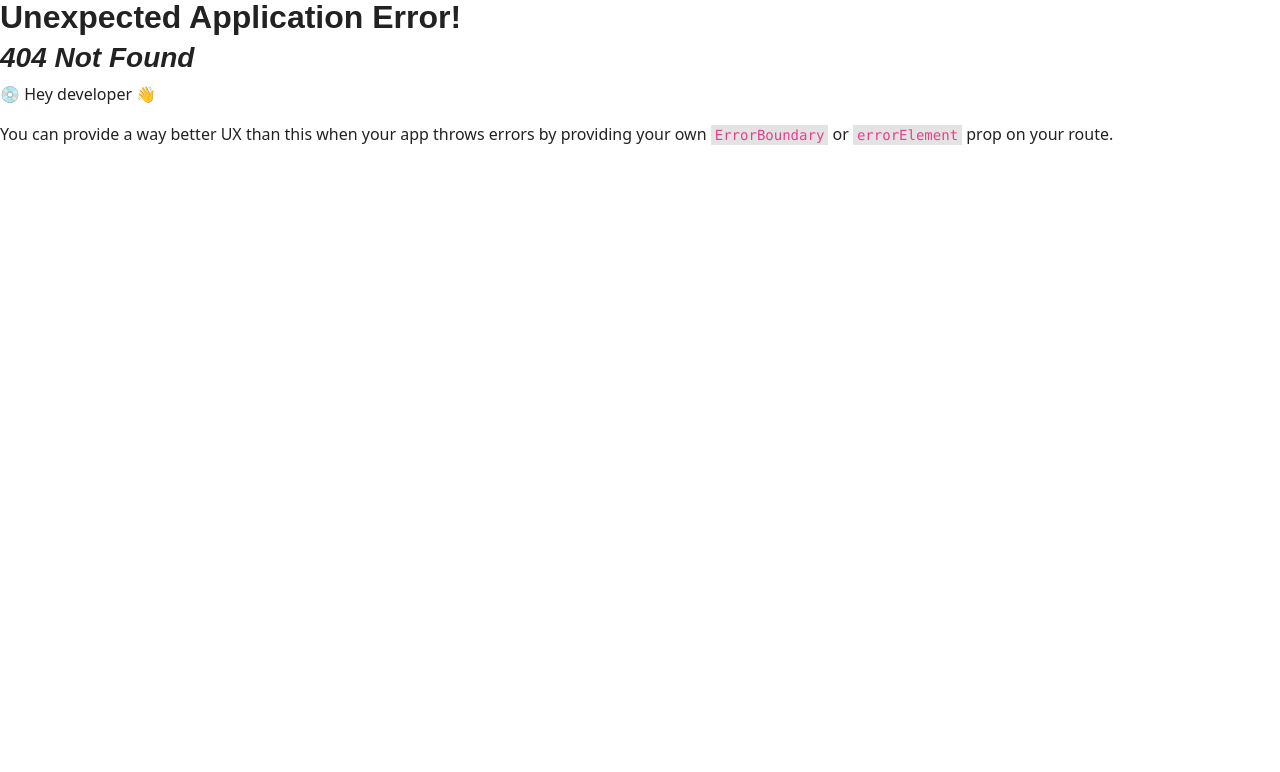
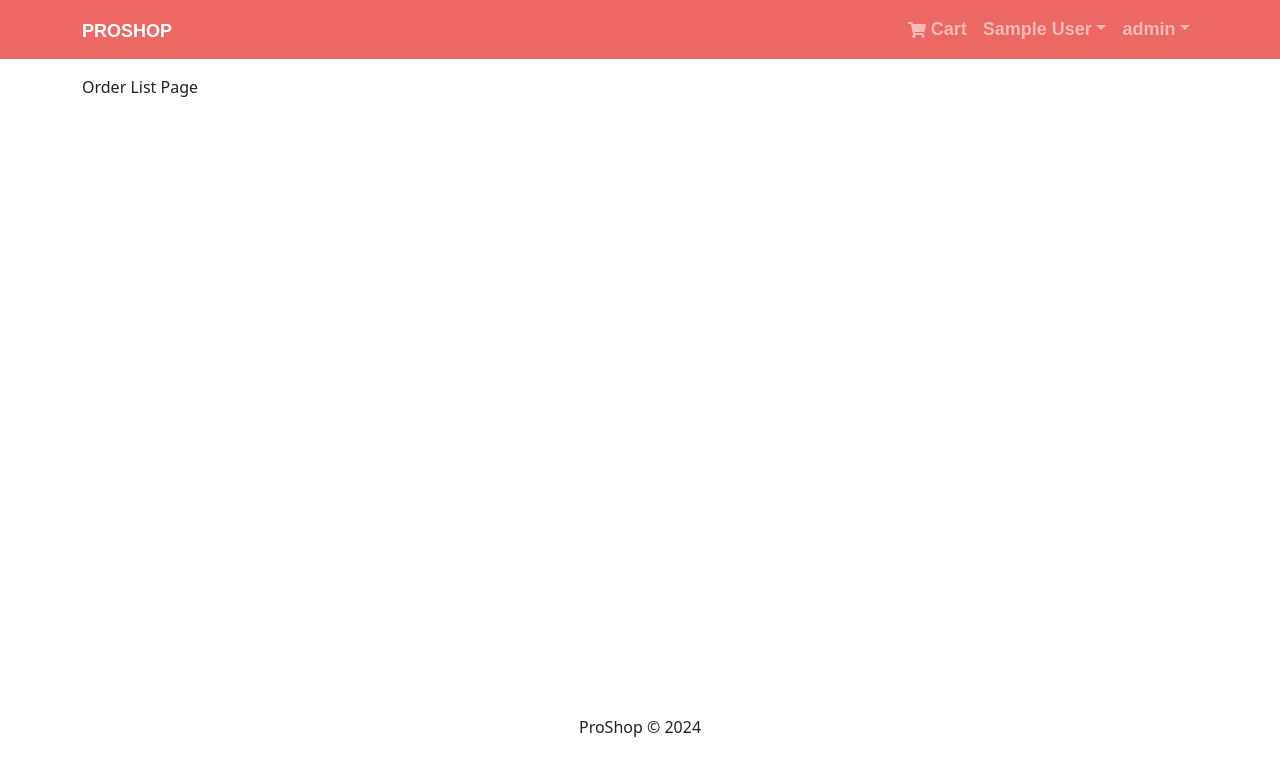
Before and after one commit to BokaiWang/proshop-v2, a React (Create React App) app in the folder frontend/: page /order-list in a window 1280 px wide. Before the commit this address had no page. Shown: the top 772 px of the page. Built offline with nearby package versions, Linux system fonts and the light colour scheme; sample sign-in values are in the browser's storage; a web font is replaced by a local one.

Commit message:
Create List Orders for Admin

```diff
--- /dev/null
+++ b/frontend/src/components/AdminRoute.tsx
@@ -0,0 +1,15 @@
+import React from "react";
+import { useAppSelector } from "../hooks";
+import { authSelector } from "../selectors/authSelector";
+import { Navigate, Outlet } from "react-router-dom";
+
+const AdminRoute = () => {
+  const { userInfo } = useAppSelector(authSelector);
+  return userInfo && userInfo.isAdmin ? (
+    <Outlet />
+  ) : (
+    <Navigate to="/login" replace />
+  );
+};
+
+export default AdminRoute;
--- a/frontend/src/components/Header.tsx
+++ b/frontend/src/components/Header.tsx
@@ -64,6 +64,19 @@ const Header = () => {
                   </Nav.Link>
                 </LinkContainer>
               )}
+              {userInfo && userInfo.isAdmin && (
+                <NavDropdown title={"admin"} id="admin">
+                  <LinkContainer to="/product-list">
+                    <NavDropdown.Item>Products</NavDropdown.Item>
+                  </LinkContainer>
+                  <LinkContainer to="/user-list">
+                    <NavDropdown.Item>Users</NavDropdown.Item>
+                  </LinkContainer>
+                  <LinkContainer to="/order-list">
+                    <NavDropdown.Item>Orders</NavDropdown.Item>
+                  </LinkContainer>
+                </NavDropdown>
+              )}
             </Nav>
           </Navbar.Collapse>
         </Container>
--- a/frontend/src/index.tsx
+++ b/frontend/src/index.tsx
@@ -24,6 +24,8 @@ import PaymentPage from "./pages/PaymentPage";
 import PlaceOrderPage from "./pages/PlaceOrderPage";
 import OrderDetailsPage from "./pages/OrderDetailsPage";
 import ProfilePage from "./pages/ProfilePage";
+import AdminRoute from "./components/AdminRoute";
+import OrderListPage from "./pages/admin/OrderListPage";
 
 const router = createBrowserRouter(
   createRoutesFromElements(
@@ -39,6 +41,9 @@ const router = createBrowserRouter(
         <Route path="/place-order" element={<PlaceOrderPage />} />
         <Route path="/order/:id" element={<OrderDetailsPage />} />
         <Route path="/profile" element={<ProfilePage />} />
+      </Route>
+      <Route path="" element={<AdminRoute />}>
+        <Route path="/order-list" element={<OrderListPage />} />
       </Route>
     </Route>
   )
--- /dev/null
+++ b/frontend/src/pages/admin/OrderListPage.tsx
@@ -0,0 +1,5 @@
+const OrderListPage = () => {
+  return <div>Order List Page</div>;
+};
+
+export default OrderListPage;
```
